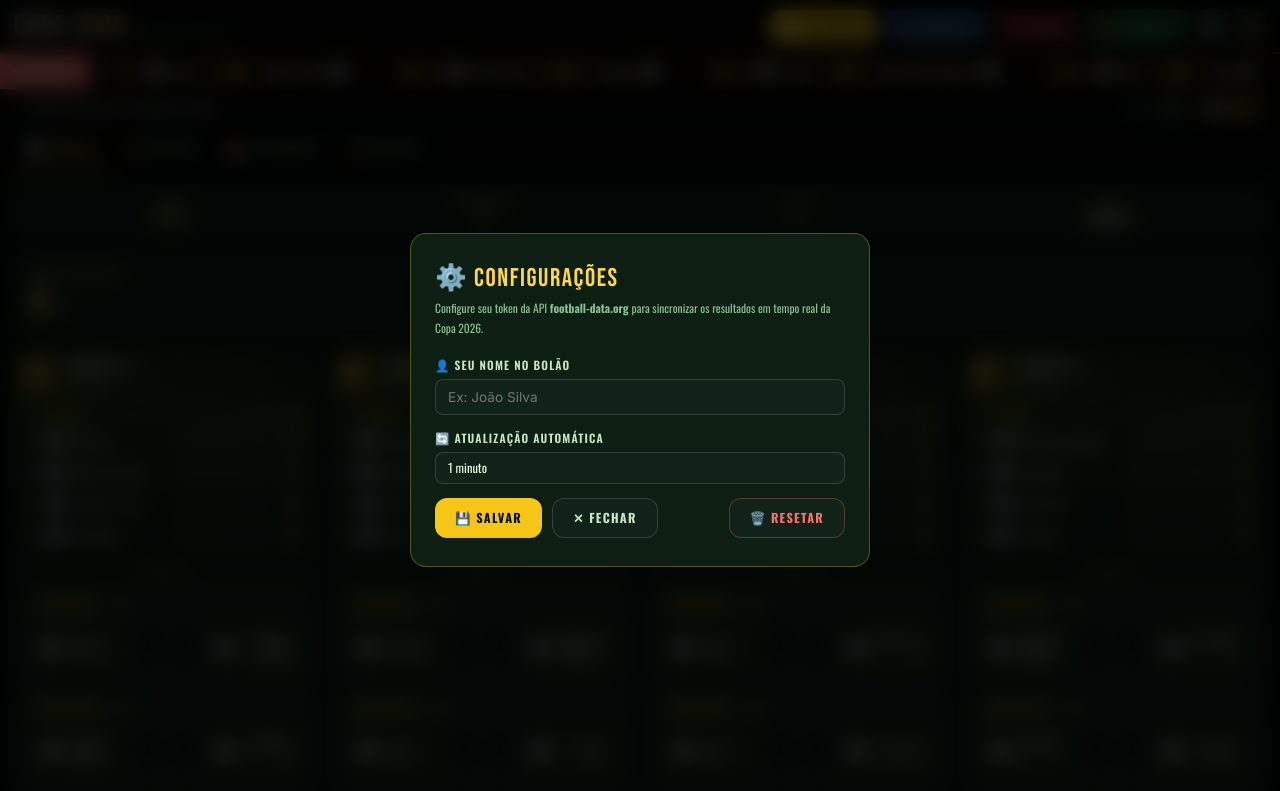
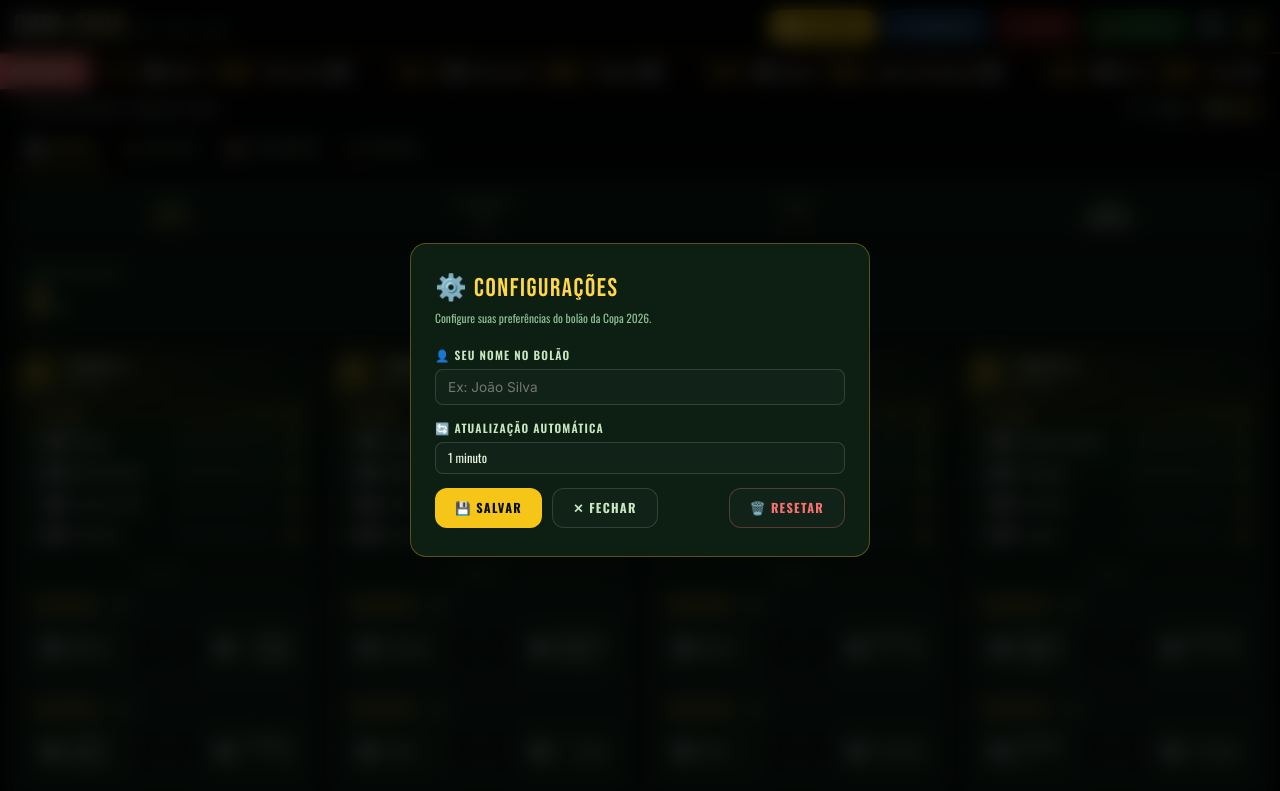
Before and after one commit to superatacadocristal-gif/bolao-api, a website: page index.html in a window 1280 px wide. Shown: the top 791 px of the page. Drawn offline with nearby package versions, Linux system fonts and the light colour scheme; grey boxes are pictures that could not be loaded.

Commit message:
Update index.html

```diff
--- a/index.html
+++ b/index.html
@@ -340,13 +340,9 @@ header{height:var(--head);background:rgba(3,7,5,.97);border-bottom:2px solid var
    <div class="cfg-title">
     ⚙️ Configurações
    </div>
-   <div class="cfg-sub">
-    Configure seu token da API
-    <strong>
-     football-data.org
-    </strong>
-    para sincronizar os resultados em tempo real da Copa 2026.
-   </div>
+  <div class="cfg-sub">
+  Configure suas preferências do bolão da Copa 2026.
+</div>
    <div class="cfg-row">
     <label class="cfg-lbl">
      👤 Seu nome no bolão
```
